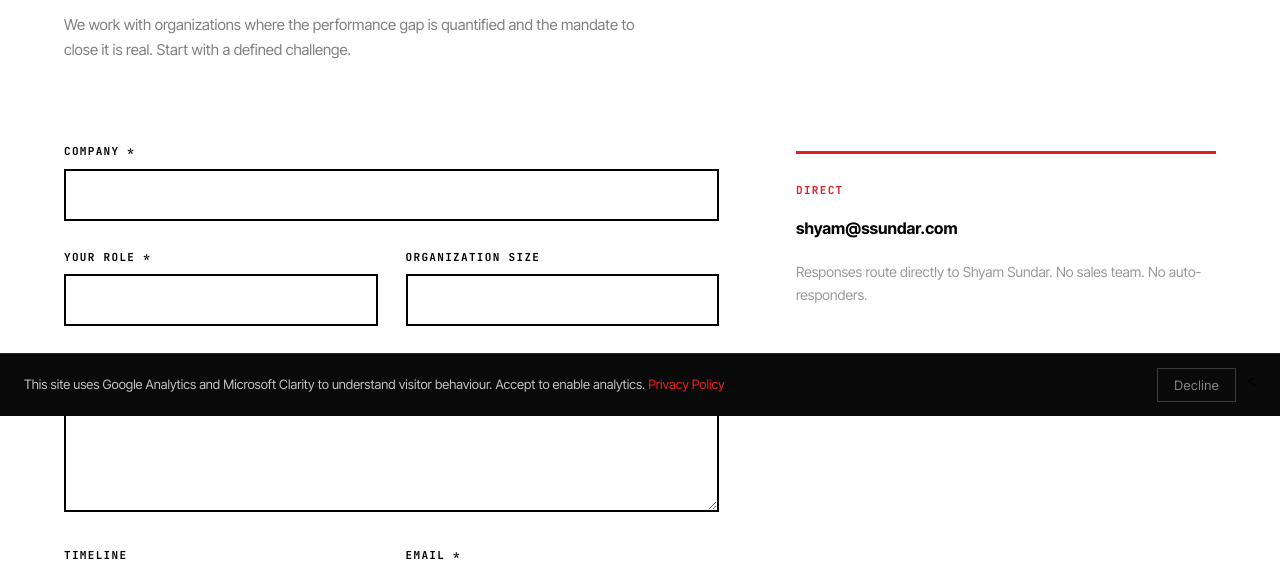
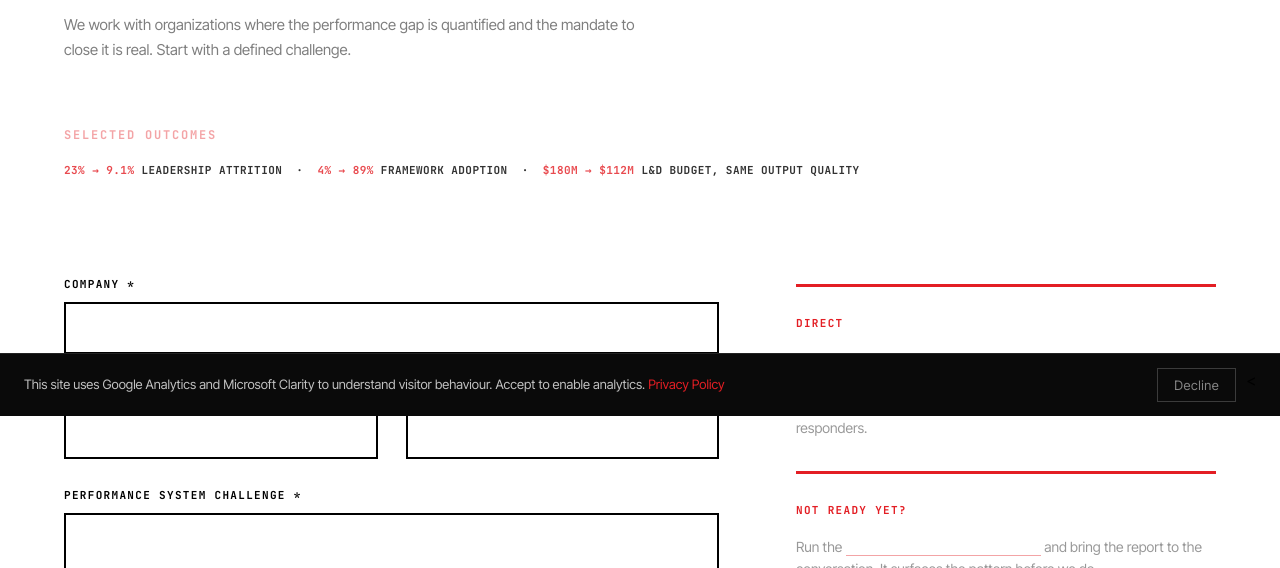
Before and after one commit to smvshyam/ssundar-website, a website: page engage.html in a window 1280 px wide. Shown: the part 384-952 px from the top of the page. Drawn offline with Linux system fonts and the light colour scheme.

Commit message:
Engage CX: add NDA-safe proof strip above form, surface 48h response promise at submit, add subordinate 'not ready?' path into the simulation

```diff
--- a/engage.html
+++ b/engage.html
@@ -69,7 +69,12 @@
     <p class="mono-label mb-24">ENGAGE</p>
     <h1 class="h1 max-w-800 mb-32">Serious inquiries only<span class="dot">.</span></h1>
     <p class="body-bold opacity-7 max-w-640 mb-16">SSUNDAR. works at the architecture level — redesigning the systems that drive capability and performance across your organization.</p>
-    <p class="body-text opacity-5 max-w-580 mb-80">We work with organizations where the performance gap is quantified and the mandate to close it is real. Start with a defined challenge.</p>
+    <p class="body-text opacity-5 max-w-580 mb-40">We work with organizations where the performance gap is quantified and the mandate to close it is real. Start with a defined challenge.</p>
+  </div>
+
+  <div class="fade-in" style="margin-bottom:72px;padding:22px 0;border-top:1px solid rgba(255,255,255,0.12);border-bottom:1px solid rgba(255,255,255,0.12)">
+    <p class="mono-label" style="opacity:0.4;margin-bottom:14px">SELECTED OUTCOMES</p>
+    <p class="mono-sm" style="line-height:2;letter-spacing:0.04em;opacity:0.8"><span class="text-red" style="font-weight:700">23% &rarr; 9.1%</span> leadership attrition &nbsp;&middot;&nbsp; <span class="text-red" style="font-weight:700">4% &rarr; 89%</span> framework adoption &nbsp;&middot;&nbsp; <span class="text-red" style="font-weight:700">$180M &rarr; $112M</span> L&amp;D budget, same output quality</p>
   </div>
 
   <div class="grid-asym-r">
@@ -114,6 +119,7 @@
       <div class="h-captcha" data-sitekey="16ec905c-b510-4e06-afa8-12ee634e35a6" data-size="invisible"></div>
       <script src="https://js.hcaptcha.com/1/api.js" async defer></script>
       <button type="submit" class="btn btn-black">Submit Inquiry<span class="dot">.</span></button>
+      <p class="body-text opacity-5" style="font-size:13px;margin-top:16px;line-height:1.6">Serious inquiries receive a preliminary assessment scope within <strong style="color:#fff">48 hours</strong> &mdash; direct from Shyam.</p>
     </form>
 
     <div style="padding-top:8px">
@@ -121,6 +127,9 @@
       <p class="mono-sm text-red mb-16">DIRECT</p>
       <a href="mailto:shyam@ssundar.com" class="hover-red block mb-20" style="font-family:var(--body);font-size:16px;font-weight:700">shyam@ssundar.com</a>
       <p class="body-text opacity-4" style="font-size:14px;line-height:1.6">Responses route directly to Shyam Sundar. No sales team. No auto-responders.</p>
+      <div class="red-line-thick mb-28" style="margin-top:32px"></div>
+      <p class="mono-sm text-red mb-16">NOT READY YET?</p>
+      <p class="body-text opacity-4" style="font-size:14px;line-height:1.6">Run the <a href="/simulate" class="hover-red" style="color:#fff;font-weight:600;border-bottom:1px solid var(--red)">4-minute leadership simulation</a> and bring the report to the conversation. It surfaces the pattern before we do.</p>
     </div>
 
   </div>
```
